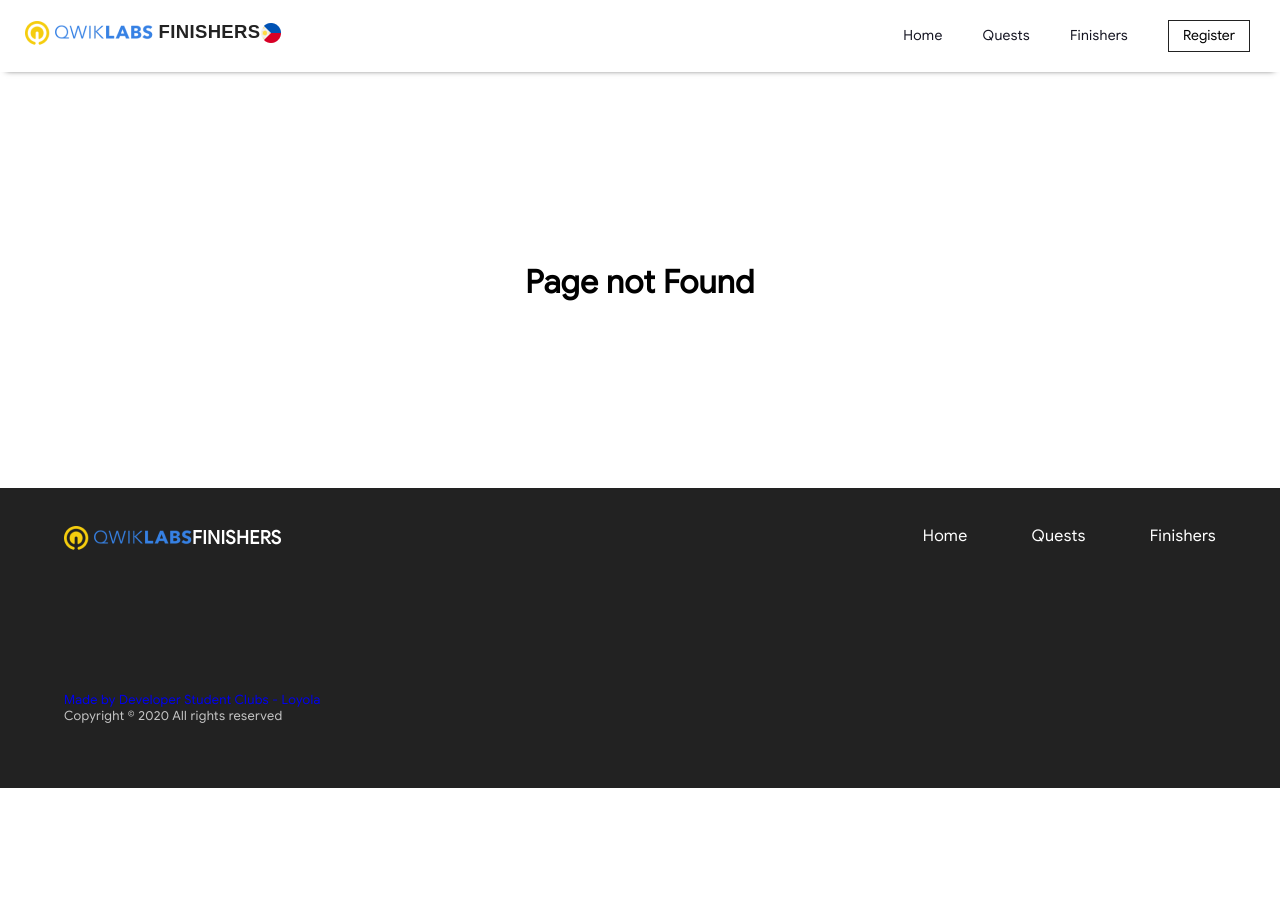
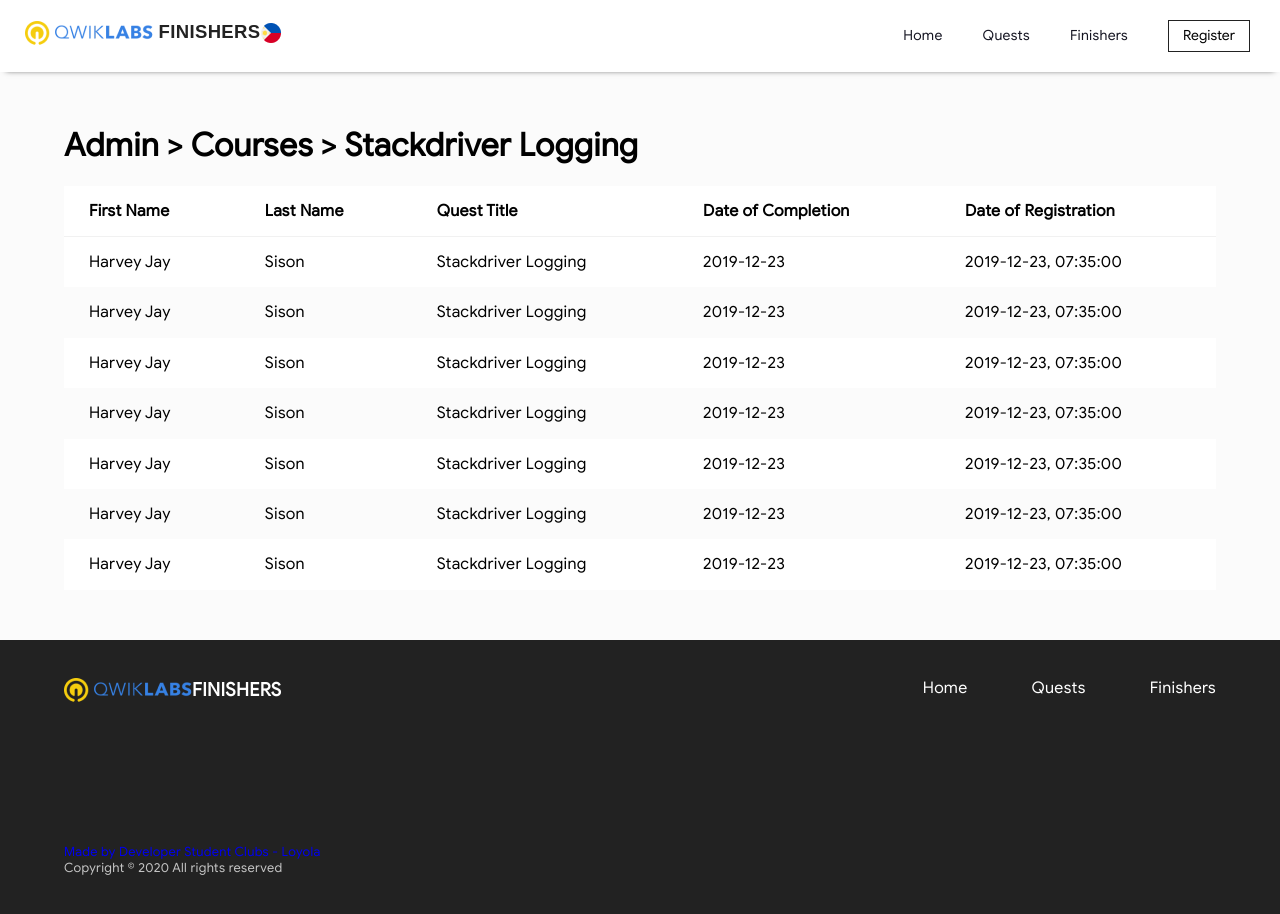
Before and after one commit to dsc-ateneo-de-manila-university/qwiklabs-finishers-2.0, a Vue app: page /admin/1 in a window 1280 px wide. Before the commit this address had no page. Shown: the top 914 px of the page. Before the commit the page ends 800 px from the top, so only its background shows below. Built offline with nearby package versions, Linux system fonts and the light colour scheme.

Commit message:
Finished Admin

```diff
--- a/src/assets/css/main.css
+++ b/src/assets/css/main.css
@@ -8,6 +8,7 @@
 body {
   font-family: "Google Sans", sans-serif;
   letter-spacing: 0.02em;
+  background: #FBFBFB;
 }
 
 .btn, .linkBtn {
--- /dev/null
+++ b/src/components/Admin-Components/AdminCourse.vue
@@ -0,0 +1,34 @@
+<template>
+  <div class="course-card">
+      <img :src="imgSrc" alt="">
+      <p>{{ title }}</p>
+  </div>
+</template>
+
+<script>
+export default {
+    props: {
+        imgSrc: String,
+        title: String
+    }
+}
+</script>
+
+<style>
+    .course-card {
+        height: 100px;
+        width: 100%;
+        display: flex;
+        justify-content: flex-start;
+        align-items: center;
+        background: #ffffff;
+        padding: 1rem;
+        filter: drop-shadow(0px 2px 2px rgba(0, 0, 0, 0.1));
+    }
+
+    .course-card img {
+        width: 64px;
+        margin-right: 20px;
+    }
+
+</style>
--- a/src/components/Card.vue
+++ b/src/components/Card.vue
@@ -3,7 +3,7 @@
   <div class="home-card">
       <header class="home-card-topbar"></header>
       <div class="home-card-image">
-          <img src="imgSrc">
+          <img :src="imgSrc">
       </div>
       <div class="home-card-content">
           <div class="home-card-title">{{ title }}</div>
--- a/src/pages/Admin.vue
+++ b/src/pages/Admin.vue
@@ -1,11 +1,34 @@
 <template>
   <main>
-    <h1>Admin Page not Found</h1>
+    <div class="admin__content container">
+      <h1>Admin > <strong>Courses</strong></h1>
+      <div class="courses">
+        <AdminCourse v-for="course in courses" :key="course.id" :imgSrc="course.imgSrc" :title="course.title"/>
+      </div>
+    </div>
   </main>
 </template>
 
 <script>
+import AdminCourse from "../components/Admin-Components/AdminCourse.vue"
 export default {
+  data() {
+    return {
+      courses: [
+      {id: 1, imgSrc:"https://firebasestorage.googleapis.com/v0/b/qwiklabs-finishers-ph-e7667.appspot.com/o/34.png?alt=media&amp;token=e505b745-798e-4e5f-ab5e-5f57548b1e00", title: "Stackdriver Logging"},
+      {id: 2, imgSrc:"https://firebasestorage.googleapis.com/v0/b/qwiklabs-finishers-ph-e7667.appspot.com/o/34.png?alt=media&amp;token=e505b745-798e-4e5f-ab5e-5f57548b1e00", title: "Stackdriver Logging"},
+      {id: 3, imgSrc:"https://firebasestorage.googleapis.com/v0/b/qwiklabs-finishers-ph-e7667.appspot.com/o/34.png?alt=media&amp;token=e505b745-798e-4e5f-ab5e-5f57548b1e00", title: "Stackdriver Logging"},
+      {id: 4, imgSrc:"https://firebasestorage.googleapis.com/v0/b/qwiklabs-finishers-ph-e7667.appspot.com/o/34.png?alt=media&amp;token=e505b745-798e-4e5f-ab5e-5f57548b1e00", title: "Stackdriver Logging"},
+      {id: 5, imgSrc:"https://firebasestorage.googleapis.com/v0/b/qwiklabs-finishers-ph-e7667.appspot.com/o/34.png?alt=media&amp;token=e505b745-798e-4e5f-ab5e-5f57548b1e00", title: "Stackdriver Logging"},
+      {id: 6, imgSrc:"https://firebasestorage.googleapis.com/v0/b/qwiklabs-finishers-ph-e7667.appspot.com/o/34.png?alt=media&amp;token=e505b745-798e-4e5f-ab5e-5f57548b1e00", title: "Stackdriver Logging"},
+      {id: 7, imgSrc:"https://firebasestorage.googleapis.com/v0/b/qwiklabs-finishers-ph-e7667.appspot.com/o/34.png?alt=media&amp;token=e505b745-798e-4e5f-ab5e-5f57548b1e00", title: "Stackdriver Logging"},
+      {id: 8, imgSrc:"https://firebasestorage.googleapis.com/v0/b/qwiklabs-finishers-ph-e7667.appspot.com/o/34.png?alt=media&amp;token=e505b745-798e-4e5f-ab5e-5f57548b1e00", title: "Stackdriver Logging"},
+      ]
+    }
+  },
+  components: {
+    AdminCourse
+  }
 }
 </script>
 
@@ -13,12 +36,23 @@
 <style scoped>
 main {
   margin-top: 76px;
-  min-height: calc(100vh - 76px - 312px);
-  display: flex;
-  justify-content: center;
-  align-items: center;
-  font-family: Google Sans, sans-serif;
-  font-style: normal;
-  font-weight: normal;
 }
+
+.admin__content {
+  padding: 30px 0 50px;
+}
+
+.courses {
+  display: grid;
+  grid-template-columns: repeat(auto-fit, minmax(300px, 1fr));
+  gap: 24px;
+}
+
+@media screen and (max-width: 320px) {
+  .courses {
+    grid-template-columns: none;
+  }
+}
+
+
 </style>
--- /dev/null
+++ b/src/pages/AdminCourse.vue
@@ -0,0 +1,96 @@
+<template>
+  <main>
+      <div class="admin-course__content container">
+      <h1>Admin > <strong>Courses</strong> > <strong>Stackdriver Logging</strong></h1>
+      <div class="finisher-table">
+        <table>
+            <thead>
+                <tr>
+                    <th>First Name
+                        <!-- <img src="@/assets/images/vectors/down-arrow.png" alt=""> -->
+                    </th>
+                    <th>Last Name
+                        <!-- <img src="@/assets/images/vectors/down-arrow.png"> -->
+                    </th>
+                    <th>Quest Title
+                        <!-- <img src="@/assets/images/vectors/down-arrow.png"> -->
+                    </th>
+                    <th>Date of Completion
+                        <!-- <img src="@/assets/images/vectors/down-arrow.png"> -->
+                    </th>
+                    <th>Date of Registration
+                        <!-- <img src="@/assets/images/vectors/down-arrow.png"> -->
+                    </th>
+                </tr>
+            </thead>
+            <tbody>
+                <tr class="body-row" v-for="finisher in finishers" :key="finisher.id">
+                    <td>{{ finisher.firstName}}</td>
+                    <td>{{ finisher.lastName }}</td>
+                    <td>{{ finisher.quest }}</td>
+                    <td>{{ finisher.completed }}</td>
+                    <td>{{ finisher.registered }}</td>
+                </tr>
+            </tbody>
+        </table>
+    </div>
+    </div>
+  </main>
+</template>
+
+<script>
+export default {
+    data() {
+        return {
+            finishers: [
+                {id: 1, firstName: "Harvey Jay", lastName: "Sison", quest: "Stackdriver Logging", completed: "2019-12-23", registered: "2019-12-23, 07:35:00"},
+                {id: 2, firstName: "Harvey Jay", lastName: "Sison", quest: "Stackdriver Logging", completed: "2019-12-23", registered: "2019-12-23, 07:35:00"},
+                {id: 3, firstName: "Harvey Jay", lastName: "Sison", quest: "Stackdriver Logging", completed: "2019-12-23", registered: "2019-12-23, 07:35:00"},
+                {id: 4, firstName: "Harvey Jay", lastName: "Sison", quest: "Stackdriver Logging", completed: "2019-12-23", registered: "2019-12-23, 07:35:00"},
+                {id: 5, firstName: "Harvey Jay", lastName: "Sison", quest: "Stackdriver Logging", completed: "2019-12-23", registered: "2019-12-23, 07:35:00"},
+                {id: 6, firstName: "Harvey Jay", lastName: "Sison", quest: "Stackdriver Logging", completed: "2019-12-23", registered: "2019-12-23, 07:35:00"},
+                {id: 7, firstName: "Harvey Jay", lastName: "Sison", quest: "Stackdriver Logging", completed: "2019-12-23", registered: "2019-12-23, 07:35:00"},
+            ]
+        }
+    }
+}
+</script>
+
+<style>
+    main {
+        margin-top: 76px;
+    }
+
+    .finisher-table {
+        overflow-x: auto;
+    }
+
+    table {
+        border-collapse: collapse;
+        border-spacing: 0;
+        width: 100%;
+        box-shadow: 0px 2px 2px rgba(0, 0, 0, 0.1);
+    }
+
+    th, td {
+        text-align: left;
+        padding: 16px 25px;
+    }
+
+    thead {
+        border-bottom: 1px solid #f1f1f1;
+    }
+
+    thead tr {
+        background: #ffffff;
+    }
+
+    tbody .body-row:nth-child(odd) {
+        background: #ffffff;
+    }
+
+    .admin-course__content {
+        padding: 30px 0 50px;
+    }
+
+</style>
--- a/src/router.js
+++ b/src/router.js
@@ -35,6 +35,10 @@
       component: () => import("./pages/Admin.vue")
     },
     {
+      path: "/admin/:id",
+      component: () => import("./pages/AdminCourse.vue")
+    },
+    {
       path: "*",
       component: () => import("./pages/NotFound.vue")
     }
```
Also changed, not shown: src/assets/images/vectors/down-arrow.png (added).
